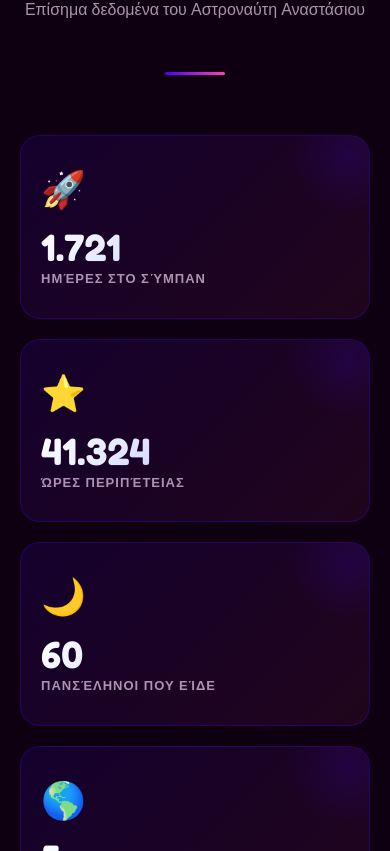
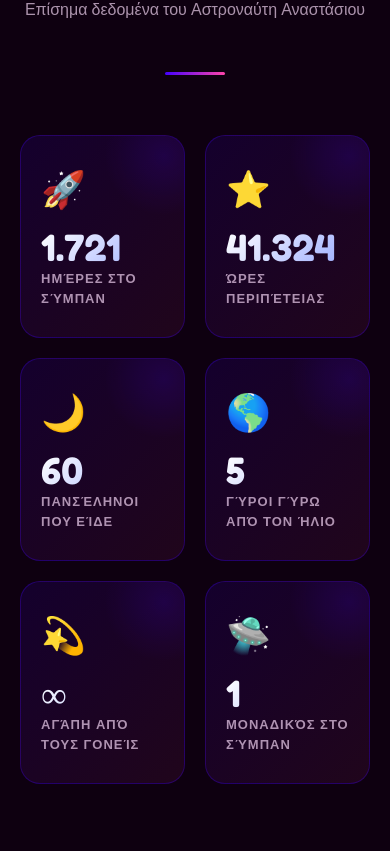
Before and after one commit to ArisAna/arisan-frontend, a Next.js app: page /tasosbirthday in a window 390 px wide. Shown: the part 2393-3244 px from the top of the page. Built offline with nearby package versions, Linux system fonts and the light colour scheme; a web font is replaced by a local one.

Commit message:
Fix mobile layout for facts and solar grids on /tasosbirthday

```diff
--- a/app/tasosbirthday/birthday.css
+++ b/app/tasosbirthday/birthday.css
@@ -869,4 +869,6 @@
   .rocket { width: 50px; }
   .invite-card, .rsvp-form, .message-card { padding: 32px 22px; }
   .planet-bg { width: 450px; height: 450px; }
+  .facts-grid { grid-template-columns: 1fr 1fr; }
+  .solar-grid { grid-template-columns: 1fr; }
 }
```
